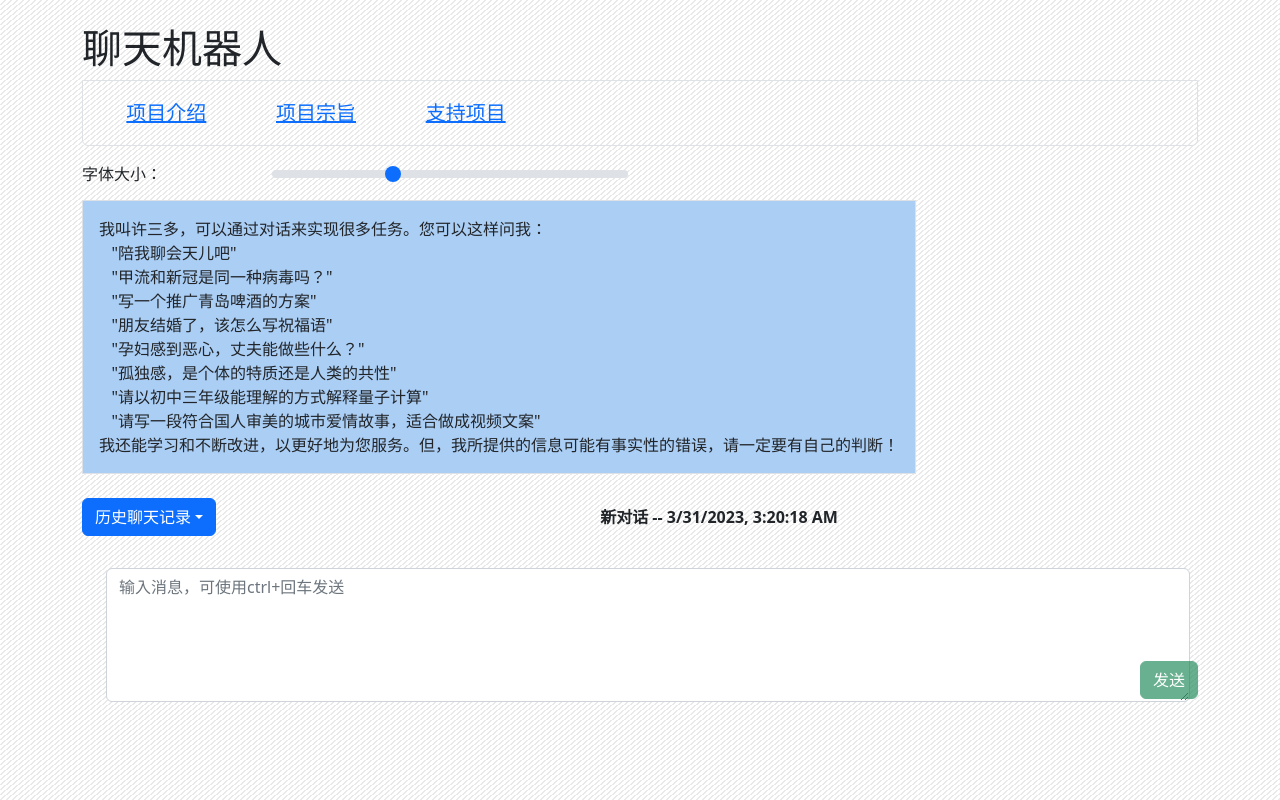
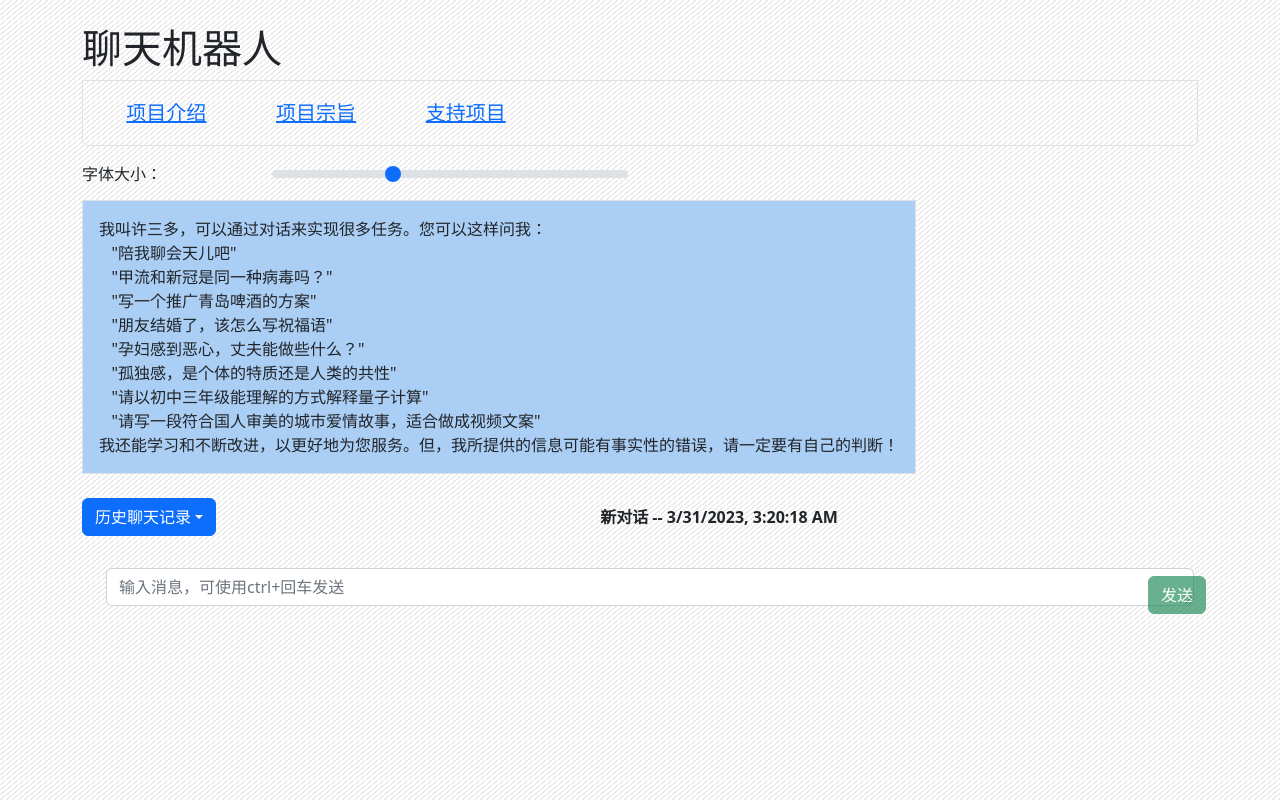
Before and after one commit to chatgpt-for-grandpa/chatgpt-for-grandpa.github.io, a React (Create React App) app: page / in a window 1280 px wide. Built offline with nearby package versions, Linux system fonts and the light colour scheme.

Commit message:
auto resize textarea

```diff
--- a/package.json
+++ b/package.json
@@ -18,6 +18,7 @@
     "react-code-blocks": "^0.0.9-0",
     "react-dom": "^18.2.0",
     "react-scripts": "5.0.1",
+    "react-textarea-autosize": "^8.4.1",
     "sass": "^1.60.0",
     "typescript": "^4.4.2",
     "uuid": "^9.0.0",
--- a/src/chat.scss
+++ b/src/chat.scss
@@ -48,5 +48,7 @@ $bot-message-color: #abcef5;
 }
 
 .send-button {
-  margin: 0 0 3px -50px;
+  position: absolute;
+  right: -8px;
+  bottom: 8px;
 }
--- a/src/chat.tsx
+++ b/src/chat.tsx
@@ -5,6 +5,7 @@ import DropdownButton from "react-bootstrap/DropdownButton";
 import Spinner from "react-bootstrap/Spinner";
 import Row from "react-bootstrap/Row";
 import Col from "react-bootstrap/Col";
+import TextareaAutosize from "react-textarea-autosize";
 import { v4 as uuidv4 } from "uuid";
 import TextWithCode from "./text_with_code";
 import "./chat.scss";
@@ -221,17 +222,15 @@ function Chat() {
           {errorMessage}
         </div>
       )}
-      <div className="chat-form d-flex align-items-end py-3">
-        <div className="ms-4 flex-grow-1">
-          <textarea
+      <div className="chat-form py-3 ps-4 pe-1 position-relative">
+        <TextareaAutosize
           className="form-control"
           value={input}
           onChange={handleChange}
           onKeyDown={handleKeyDown}
-            rows={5}
+          maxRows={15}
           placeholder="输入消息，可使用ctrl+回车发送"
         />
-        </div>
         <Button
           type="button"
           variant="success"
```
Also changed, not shown: 1 other file (tests, documents, lock files or other folders). Lines whose indentation alone changed are shown as unchanged.
